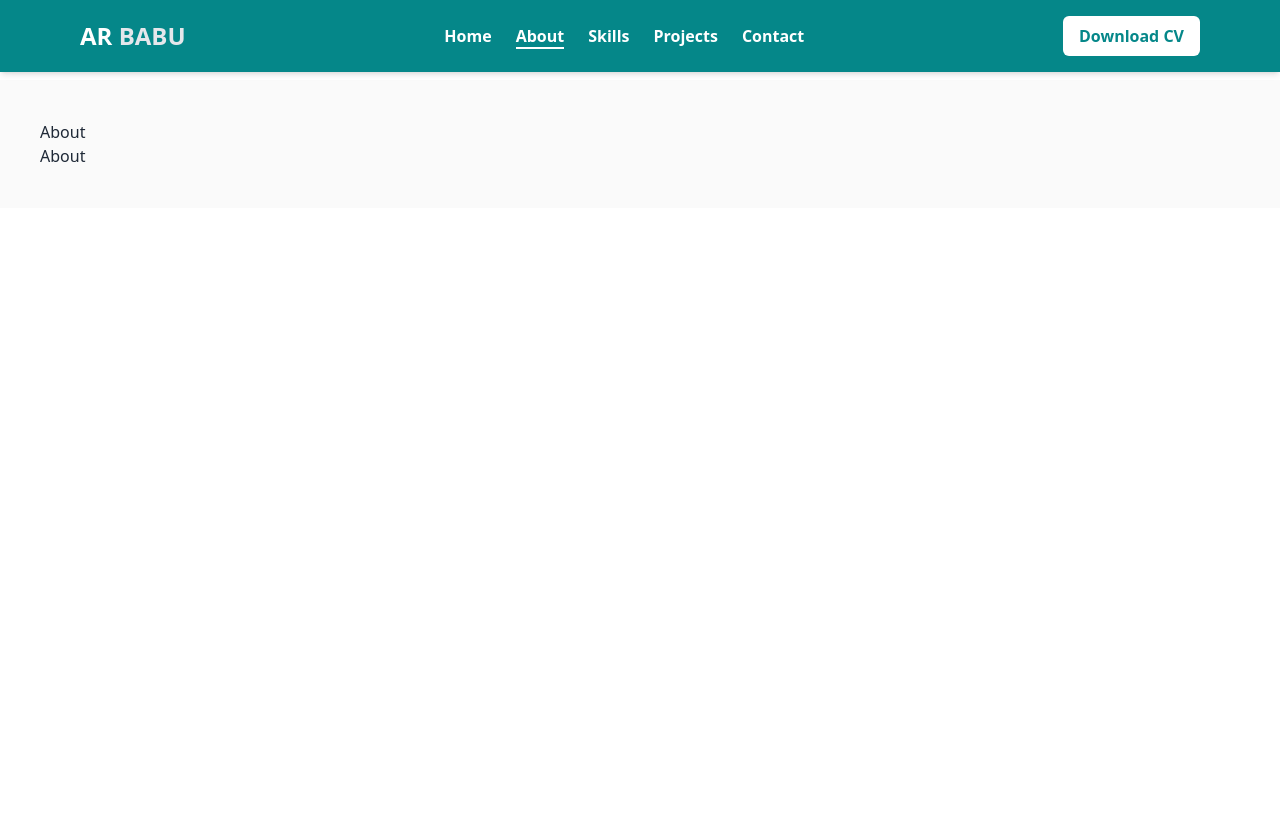
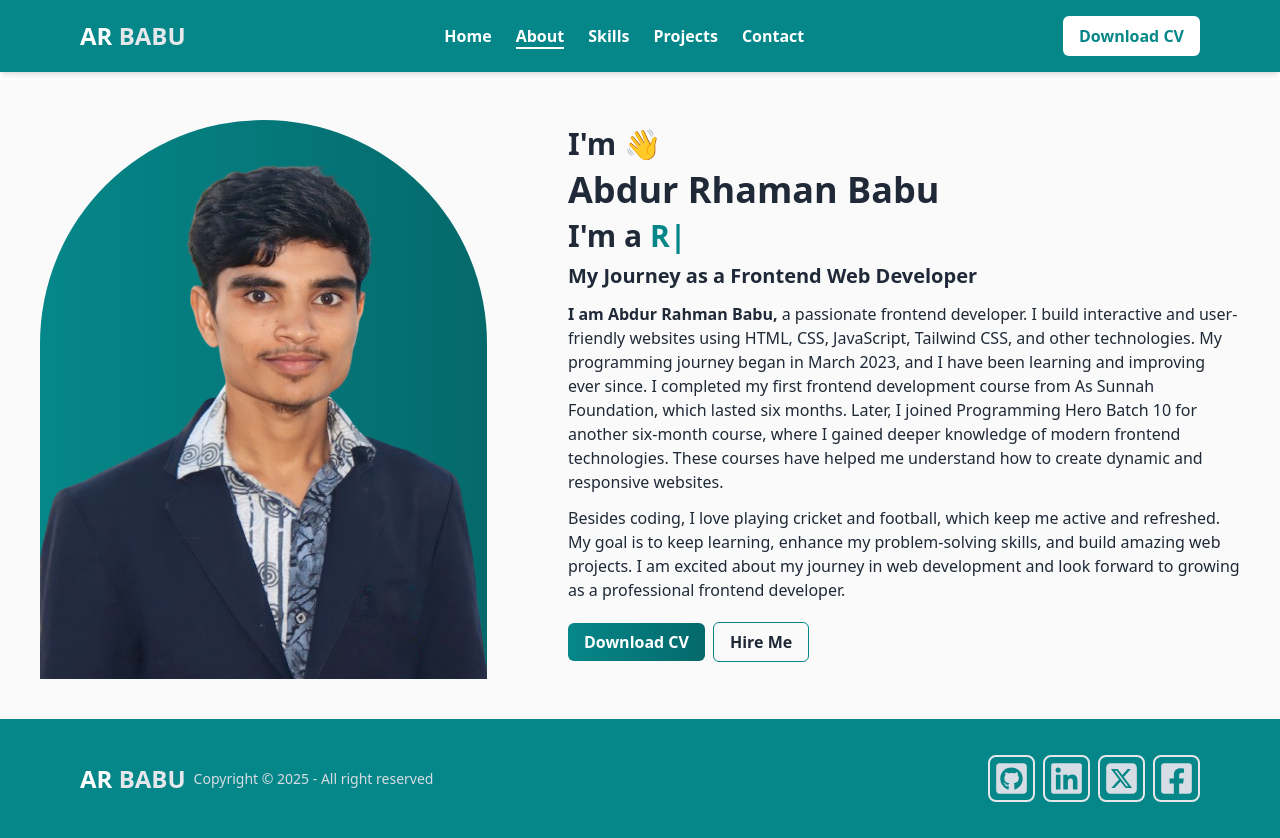
Before and after one commit to abdur-rhaman-babu/my-portfolio, a React (Vite) app: page /about in a window 1280 px wide. Before the commit the page ends 800 px from the top, so only its background shows below. Built offline with nearby package versions, Linux system fonts and the light colour scheme.

Commit message:
about and contact section done

```diff
--- a/package.json
+++ b/package.json
@@ -12,6 +12,7 @@
   "dependencies": {
     "framer-motion": "^12.3.1",
     "localforage": "^1.10.0",
+    "lucide-react": "^0.474.0",
     "match-sorter": "^8.0.0",
     "react": "^19.0.0",
     "react-dom": "^19.0.0",
--- a/src/Shared/Footer/Footer.jsx
+++ b/src/Shared/Footer/Footer.jsx
@@ -1,9 +1,43 @@
+import { FaFacebookSquare, FaGithubSquare, FaLinkedin } from "react-icons/fa";
+import { FaSquareXTwitter } from "react-icons/fa6";
+import { Link } from "react-router-dom";
+
 const Footer = () => {
-    return (
-        <div>
-            <h1></h1>
-        </div>
-    );
+  return (
+    <footer className="footer bg-[#058789] text-neutral-content items-center p-4 px-20">
+      <aside className="grid-flow-col items-center">
+        <Link to="/" className="text-2xl font-bold text-white">
+          AR <span className="text-gray-200">BABU</span>
+        </Link>
+        <p>Copyright © {new Date().getFullYear()} - All right reserved</p>
+      </aside>
+      <nav className="grid-flow-col gap-4 md:place-self-center md:justify-self-end">
+        <div className="flex items-center gap-2 my-5">
+                  <i className="border-2 p-1 rounded-lg">
+                    <a href="https://github.com/abdur-rhaman-babu">
+                      {" "}
+                      <FaGithubSquare size={35} />
+                    </a>
+                  </i>
+                  <i className="border-2  p-1 rounded-lg">
+                    <a href="https://www.linkedin.com/in/abdur-rhaman-babu-239553228/">
+                      <FaLinkedin size={35} />
+                    </a>
+                  </i>
+                  <i className="border-2 p-1 rounded-lg">
+                    <a href="https://x.com/?lang=en">
+                      <FaSquareXTwitter size={35} />
+                    </a>
+                  </i>
+                  <i className="border-2 p-1 rounded-lg">
+                    <a href="https://www.facebook.com/mdarahman.babu/">
+                      <FaFacebookSquare size={35} />
+                    </a>
+                  </i>
+                </div>
+      </nav>
+    </footer>
+  );
 };
 
 export default Footer;
--- a/src/components/Main/Main.jsx
+++ b/src/components/Main/Main.jsx
@@ -6,7 +6,7 @@ const Main = () => {
   return (
     <div>
       <Navbar />
-      <div className="max-w-7xl lg:mx-auto mt-20 bg-zinc-50 lg:p-10 p-2 md:p-5 -z-50">
+      <div className="max-w-7xl lg:mx-auto mt-20 bg-zinc-50 lg:p-10 p-2 md:p-5 -z-50 min-h-[73vh]">
         <Outlet />
       </div>
       <Footer />
--- a/src/pages/About/About.jsx
+++ b/src/pages/About/About.jsx
@@ -1,12 +1,82 @@
+import { FaFacebookSquare, FaGithubSquare, FaLinkedin } from "react-icons/fa";
+import { FaSquareXTwitter } from "react-icons/fa6";
+import { TypeAnimation } from "react-type-animation";
+import banner1 from "../../assets/image/banner1.png";
+const About = () => {
+  return (
+    <div className="md:flex items-center gap-5 justify-between md:flex-row">
+      <div className="bg-gradient-to-r from-[#058789] to-[#05696B] rounded-t-full">
+        <img src={banner1} alt="" />
+      </div>
 
+      <div className="flex flex-col gap-2 max-w-2xl">
+        <h2 className="font-bold text-3xl">I'm 👋</h2>
+        <h1 className="font-bold text-4xl">Abdur Rhaman Babu</h1>
 
-const About = () => {
-    return (
-        <div>
-            <h1>About</h1>
-            <h1>About</h1>
+        <h2 className="font-bold text-3xl">
+          I'm a{" "}
+          <TypeAnimation
+            sequence={[
+              "Frontend Developer",
+              1000,
+              "React.Js Developer",
+              1000,
+              "UI Designer",
+              1000,
+            ]}
+            wrapper="span"
+            speed={50}
+            repeat={Infinity}
+            className="text-[#058789]"
+          />
+        </h2>
+
+        <div className="flex flex-col gap-3">
+          <p className="font-bold text-xl"> My Journey as a Frontend Web Developer </p>
+          <p>
+            <span className="font-bold">I am Abdur Rahman Babu,</span> a passionate frontend developer. I build
+            interactive and user-friendly websites using HTML, CSS, JavaScript,
+            Tailwind CSS, and other technologies. My programming journey began
+            in March 2023, and I have been learning and improving ever since. I
+            completed my first frontend development course from As Sunnah
+            Foundation, which lasted six months. Later, I joined Programming
+            Hero Batch 10 for another six-month course, where I gained deeper
+            knowledge of modern frontend technologies. These courses have helped
+            me understand how to create dynamic and responsive websites.
+          </p>
+          <p> Besides
+            coding, I love playing cricket and football, which keep me active
+            and refreshed. My goal is to keep learning, enhance my
+            problem-solving skills, and build amazing web projects. I am excited
+            about my journey in web development and look forward to growing as a
+            professional frontend developer.</p>
         </div>
-    );
+
+        <div className="flex gap-2 my-5">
+          <button>
+            {" "}
+            <a
+              href="https://drive.google.com/file/d/1LFuWI93B67g_jyavfsX6m2GTS0rUhbiy/view?usp=sharing"
+              download
+              className="text-white bg-gradient-to-r from-[#058789] to-[#05696B] hover:from-[#05696B] hover:to-[#058789] px-4 py-2 rounded-md font-semibold"
+            >
+              Download CV
+            </a>
+          </button>
+          <button>
+            {" "}
+            <a
+              href="https://www.linkedin.com/in/abdur-rhaman-babu-239553228/"
+              download
+              className="bg-gradient-to-r px-4 py-2 rounded-md font-semibold border border-[#058789]"
+            >
+              Hire Me
+            </a>
+          </button>
+        </div>
+      </div>
+    </div>
+  );
 };
 
 export default About;
--- a/src/pages/Banner/Banner.jsx
+++ b/src/pages/Banner/Banner.jsx
@@ -6,7 +6,7 @@ const Banner = () => {
   return (
     <div className="md:flex items-center gap-5 justify-between flex flex-col-reverse md:flex-row">
       <div className="flex flex-col gap-2 max-w-2xl">
-        <h2 className="font-bold text-3xl">Hello It's Me</h2>
+        <h2 className="font-bold text-3xl">Hello 👋 It's Me</h2>
         <h1 className="font-bold text-4xl">Abdur Rhaman Babu</h1>
 
         <h2 className="font-bold text-3xl">
@@ -40,7 +40,7 @@ const Banner = () => {
             </a>
           </i>
           <i className="border-2 border-[#058789] p-1 rounded-lg text-blue-500">
-            <a href="https://www.linkedin.com/in/abdur-rhaman-babu-265148347/">
+            <a href="https://www.linkedin.com/in/abdur-rhaman-babu-239553228/">
               <FaLinkedin size={35} />
             </a>
           </i>
@@ -55,7 +55,7 @@ const Banner = () => {
             </a>
           </i>
         </div>
-        <div>
+        <div className="flex gap-2">
           <button>
             {" "}
             <a
@@ -64,6 +64,16 @@ const Banner = () => {
               className="text-white bg-gradient-to-r from-[#058789] to-[#05696B] hover:from-[#05696B] hover:to-[#058789] px-4 py-2 rounded-md font-semibold"
             >
               Download CV
+            </a>
+          </button>
+          <button>
+            {" "}
+            <a
+              href="https://www.linkedin.com/in/abdur-rhaman-babu-239553228/"
+              download
+              className="bg-gradient-to-r px-4 py-2 rounded-md font-semibold border border-[#058789]"
+            >
+              Hire Me
             </a>
           </button>
         </div>
--- a/src/pages/Contact/Contact.jsx
+++ b/src/pages/Contact/Contact.jsx
@@ -1,9 +1,78 @@
+import { useState } from "react";
+import { Mail, Phone, MapPin } from "lucide-react";
 const Contact = () => {
-    return (
-        <div>
-            <h1>Contact </h1>
+  const [formData, setFormData] = useState({
+    name: "",
+    email: "",
+    message: "",
+  });
+
+  const handleChange = (e) => {
+    setFormData({ ...formData, [e.target.name]: e.target.value });
+  };
+
+  const handleSubmit = (e) => {
+    e.preventDefault();
+    console.log("Form submitted:", formData);
+  };
+
+  return (
+    <div className="grid grid-cols-1 md:grid-cols-2 gap-8 p-8 bg-white rounded-xl shadow-lg max-w-4xl mx-auto">
+      <div className="space-y-4 border-r-2 border-[#058789]">
+        <h2 className="text-3xl font-bold text-gray-900">Get in Touch</h2>
+
+        <div className="text-lg text-gray-700 font-semibold">
+        <span className="text-xl font-bold">Email</span>
+          <p>abdurrhamanbabu72@gmail.com</p>
         </div>
-    );
+        <div className="text-lg text-gray-700 font-semibold">
+
+            <span className="text-xl font-bold">Phone Number</span>
+            <p>01905-753265</p>
+            </div>
+        <div className="text-lg text-gray-700 font-semibold">
+        <span className="text-xl font-bold">Location</span>
+        <p>Koyra,Khulna,Bangladesh</p>
+        </div>
+      </div>
+
+      <form className="bg-white p-6 rounded-xl space-y-4">
+        <input
+          type="text"
+          name="name"
+          placeholder="Your Name"
+          className="w-full p-3 border-2 border-[#058789] rounded-md focus:outline-none"
+          required
+        />
+        <input
+          type="email"
+          name="email"
+          placeholder="Your Email"
+          className="w-full p-3 border-2 border-[#058789] rounded-md focus:outline-none"
+          required
+        />
+        <input
+          type="number"
+          name="phone"
+          placeholder="Your Phone Number"
+          className="w-full p-3 border-2 border-[#058789] rounded-md focus:outline-none"
+          required
+        />
+        <textarea
+          name="message"
+          placeholder="Your Message"
+          className="w-full p-3 resize-none border-2 border-[#058789] rounded-md focus:outline-none"
+          required
+        ></textarea>
+        <button
+          type="submit"
+          className="w-full bg-gradient-to-r from-[#058789] to-[#05696B] hover:from-[#05696B] hover:to-[#058789] text-white p-3 rounded-md transition"
+        >
+          Send Message
+        </button>
+      </form>
+    </div>
+  );
 };
 
 export default Contact;
```
Also changed, not shown: src/assets/image/banner1.png (added), 1 other file (tests, documents, lock files or other folders).
